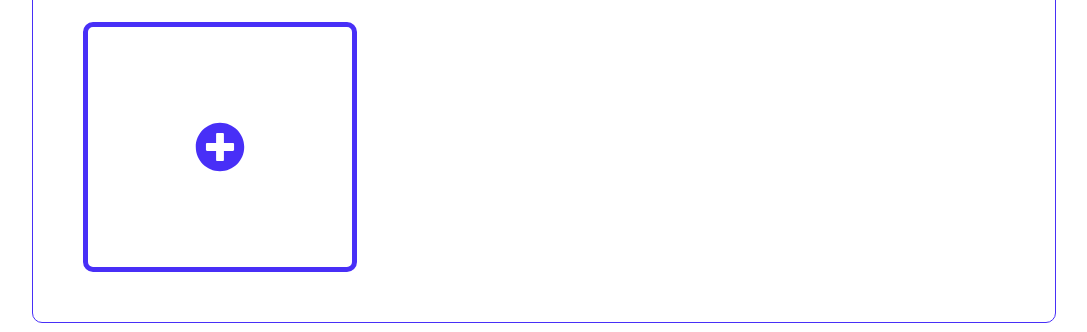
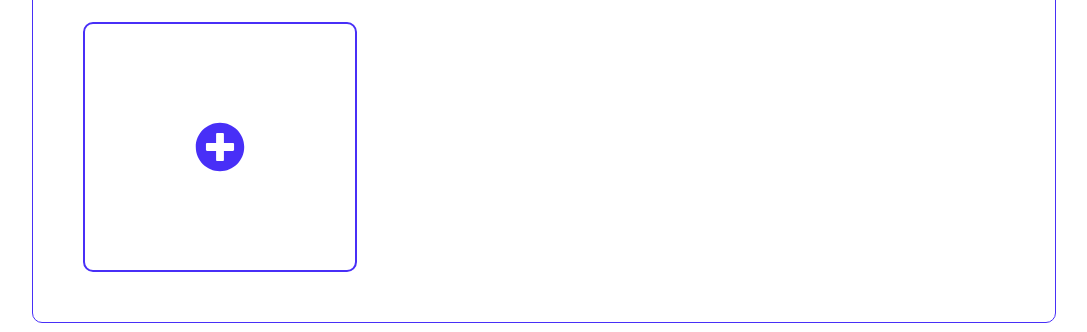
Before and after one commit to ABojo/Library, a plain HTML site: page index.html in a window 1280 px wide. Shown: the part 211-543 px from the top of the page, without its empty margins (96-1183 px from the left). Drawn offline with Linux system fonts and the light colour scheme.

Commit message:
Made the add book button's border smaller

```diff
--- a/style.css
+++ b/style.css
@@ -59,7 +59,7 @@ body {
     position: relative;
     font-size: 5rem;
     transition: all .2s;
-    border: .5rem solid #482ff7;
+    border: .2rem solid #482ff7;
     position: relative;
 
 }
```
